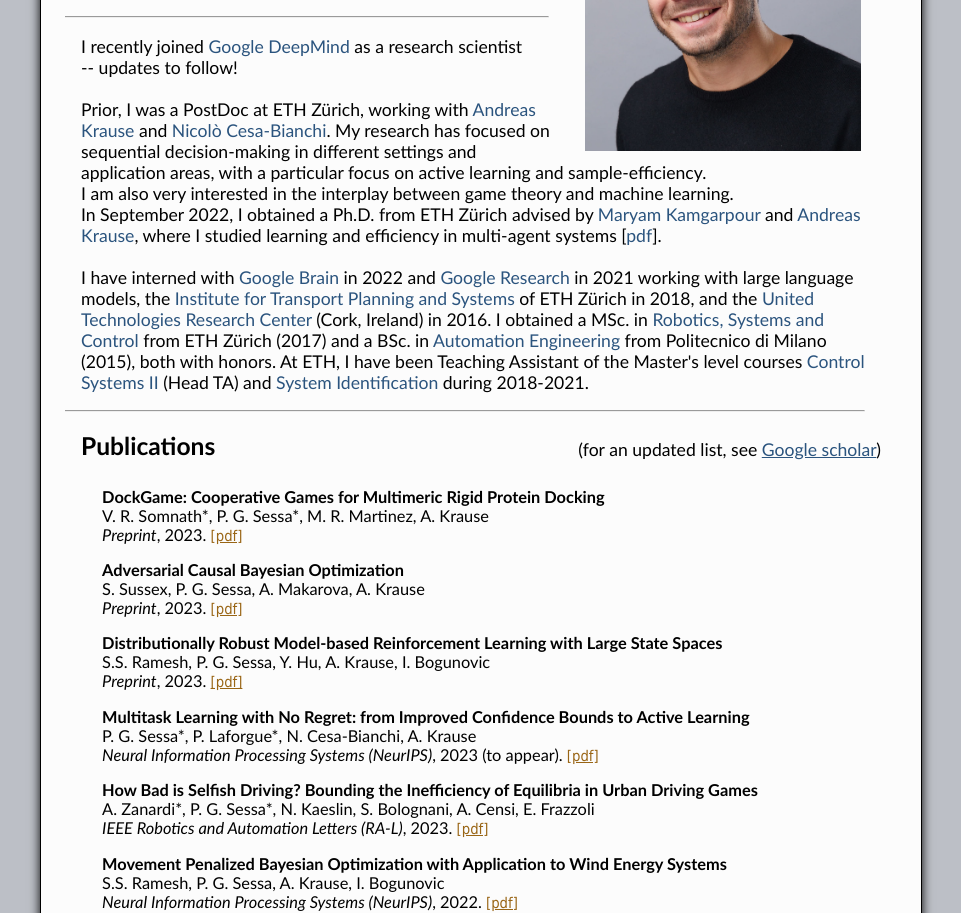
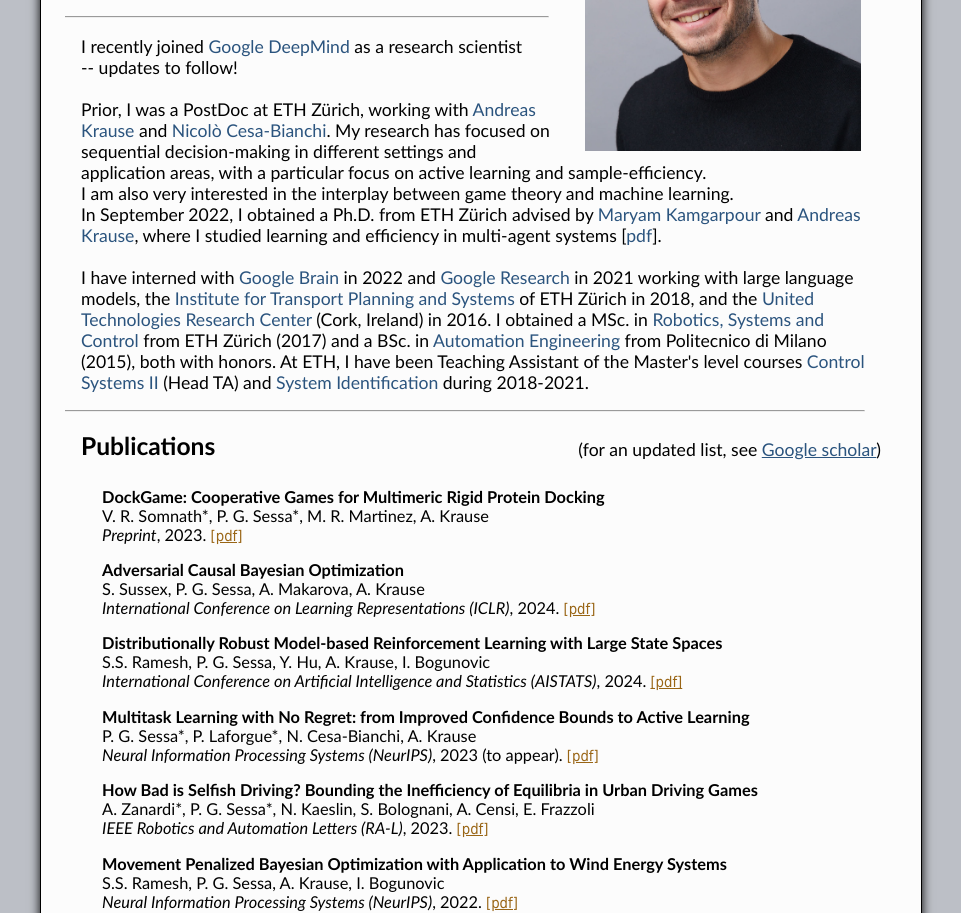
Before and after one commit to sessap/sessap.github.io, a plain HTML site: page index.html in a window 1280 px wide. Shown: the part 187-1100 px from the top of the page, without its empty margins (156-1117 px from the left). Drawn offline with Linux system fonts and the light colour scheme.

Commit message:
Update index.html

```diff
--- a/index.html
+++ b/index.html
@@ -153,7 +153,7 @@ At ETH, I have been Teaching Assistant of the Master's level courses <a href='ht
 <li><p>
 <b>Adversarial Causal Bayesian Optimization</b> <br>
  S. Sussex, P. G. Sessa, A. Makarova, A. Krause<br>
-<i>Preprint</i>, 2023.
+<i>International Conference on Learning Representations (ICLR)</i>, 2024.
 <a style = "color: #996515  ; font: 90% Tahoma; " href="https://arxiv.org/pdf/2307.16625.pdf">[pdf]</a>
 </li>
 
@@ -161,7 +161,7 @@ At ETH, I have been Teaching Assistant of the Master's level courses <a href='ht
 <b>Distributionally Robust Model-based Reinforcement Learning with Large
   State Spaces</b> <br>
  S.S. Ramesh, P. G. Sessa, Y. Hu, A. Krause, I. Bogunovic<br>
-<i>Preprint</i>, 2023.
+<i>International Conference on Artificial Intelligence and Statistics (AISTATS)</i>, 2024.
 <a style = "color: #996515  ; font: 90% Tahoma; " href="http://arxiv.org/abs/2309.02236">[pdf]</a>
 </li>
 
```
